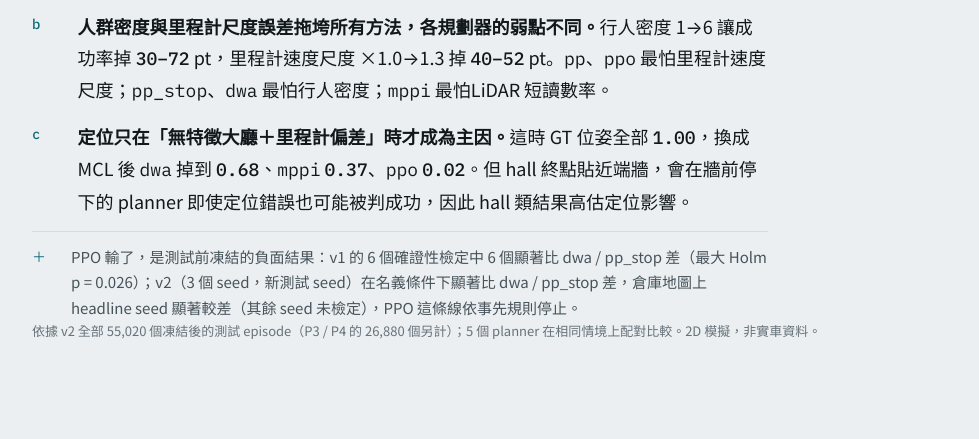
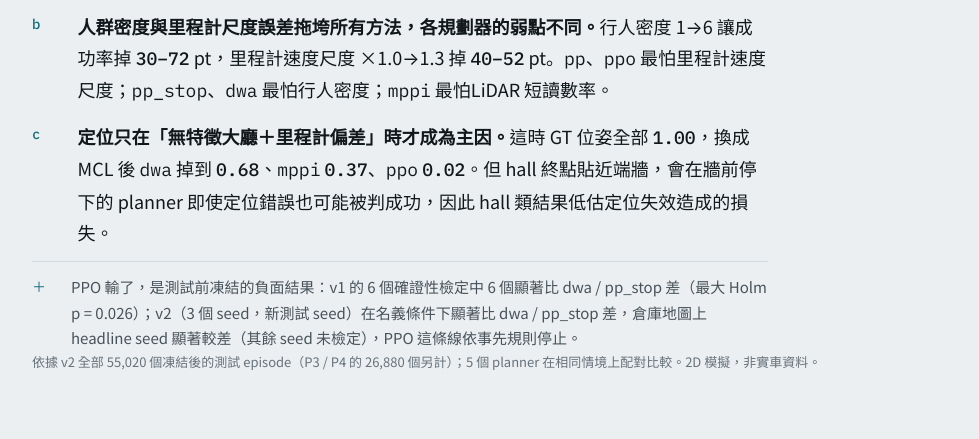
Before and after one commit to Jadiouo/robot-navigation-lab, a plain HTML site: page docs/viewer/index.html in a window 1280 px wide. Shown: the part 179-618 px from the top of the page, without its empty margins (128-1107 px from the left). Drawn offline with Linux system fonts and the light colour scheme.

Commit message:
Viewer: hall bias underestimates localization-failure loss
Co-Authored-By: Claude Opus 5.5 <noreply@anthropic.com>
Claude-Session: https://claude.ai/code/session_01HP1VjLMNSzXwSpc7Pw9zgg

```diff
--- a/docs/viewer/index.html
+++ b/docs/viewer/index.html
@@ -465,7 +465,7 @@ function initHero(){
   const rows=[
    `<b>名義條件下，定位不是瓶頸。</b>用真實位姿（GT）與用 MCL 估計位姿，成功率最多只差 <span class="num">${(h.gt_vs_mcl_nominal_max_abs_diff*100).toFixed(1)}</span> 個百分點（≤ 3 pt）。`,
    `<b>人群密度與里程計尺度誤差拖垮所有方法，各規劃器的弱點不同。</b>行人密度 1→6 讓成功率掉 <span class="num">${Math.round(-dh*100)}–${Math.round(-dl*100)}</span> pt，里程計速度尺度 ×1.0→1.3 掉 <span class="num">${Math.round(-sh*100)}–${Math.round(-sl*100)}</span> pt。${wkTxt}。`,
-   `<b>定位只在「無特徵大廳＋里程計偏差」時才成為主因。</b>這時 GT 位姿全部 <span class="num">${f2(mb.dwa.gt.rate)}</span>，換成 MCL 後 <span class="mono">dwa</span> 掉到 <span class="num">${f2(mb.dwa.mcl.rate)}</span>、<span class="mono">mppi</span> <span class="num">${f2(mb.mppi.mcl.rate)}</span>、<span class="mono">ppo</span> <span class="num">${f2(mb.ppo_s1.mcl.rate)}</span>。但 hall 終點貼近端牆，會在牆前停下的 planner 即使定位錯誤也可能被判成功，因此 hall 類結果高估定位影響。`];
+   `<b>定位只在「無特徵大廳＋里程計偏差」時才成為主因。</b>這時 GT 位姿全部 <span class="num">${f2(mb.dwa.gt.rate)}</span>，換成 MCL 後 <span class="mono">dwa</span> 掉到 <span class="num">${f2(mb.dwa.mcl.rate)}</span>、<span class="mono">mppi</span> <span class="num">${f2(mb.mppi.mcl.rate)}</span>、<span class="mono">ppo</span> <span class="num">${f2(mb.ppo_s1.mcl.rate)}</span>。但 hall 終點貼近端牆，會在牆前停下的 planner 即使定位錯誤也可能被判成功，因此 hall 類結果低估定位失效造成的損失。`];
   $('#answer').innerHTML=rows.map((t,i)=>`<li><i>${'abc'[i]}</i><span>${t}</span></li>`).join('')+`<li class="ppo"><i>＋</i><span>PPO 輸了，是測試前凍結的負面結果：v1 的 ${f6.length} 個確證性檢定中 ${worse} 個顯著比 dwa / pp_stop 差（最大 Holm p = ${pv(maxp)}）；v2（3 個 seed，新測試 seed）在名義條件下顯著比 dwa / pp_stop 差，倉庫地圖上 headline seed 顯著較差（其餘 seed 未檢定），PPO 這條線依事先規則停止。</span></li>`;
   const nb=A.meta.episodes_total-N_PPO;
   $('#scope').textContent=`依據 v2 全部 ${A.v2.episodes.toLocaleString()} 個凍結後的測試 episode（P3 / P4 的 ${A.meta.episodes_total.toLocaleString()} 個另計）；${PL.length} 個 planner 在相同情境上配對比較。2D 模擬，非實車資料。`;
```
